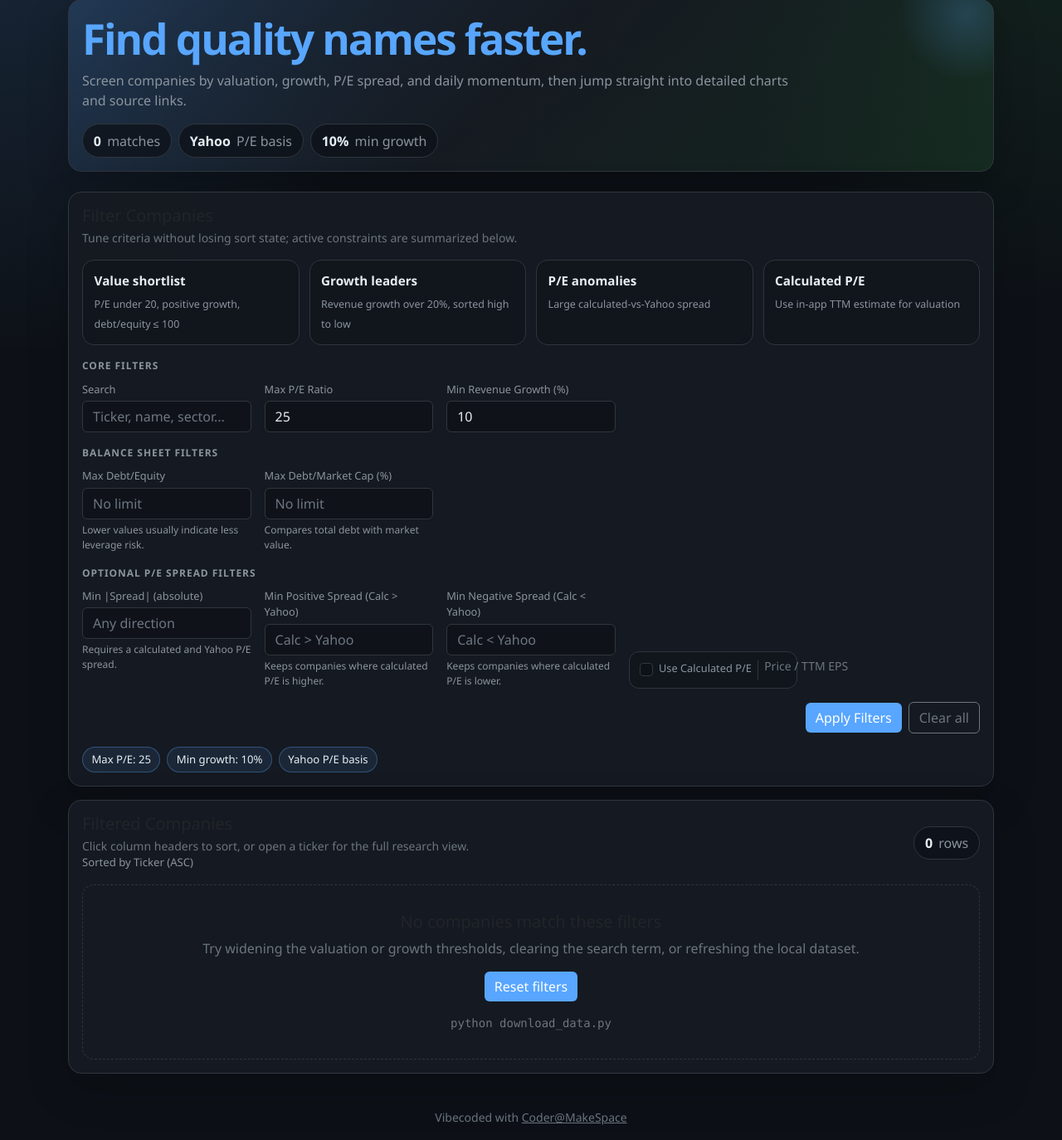
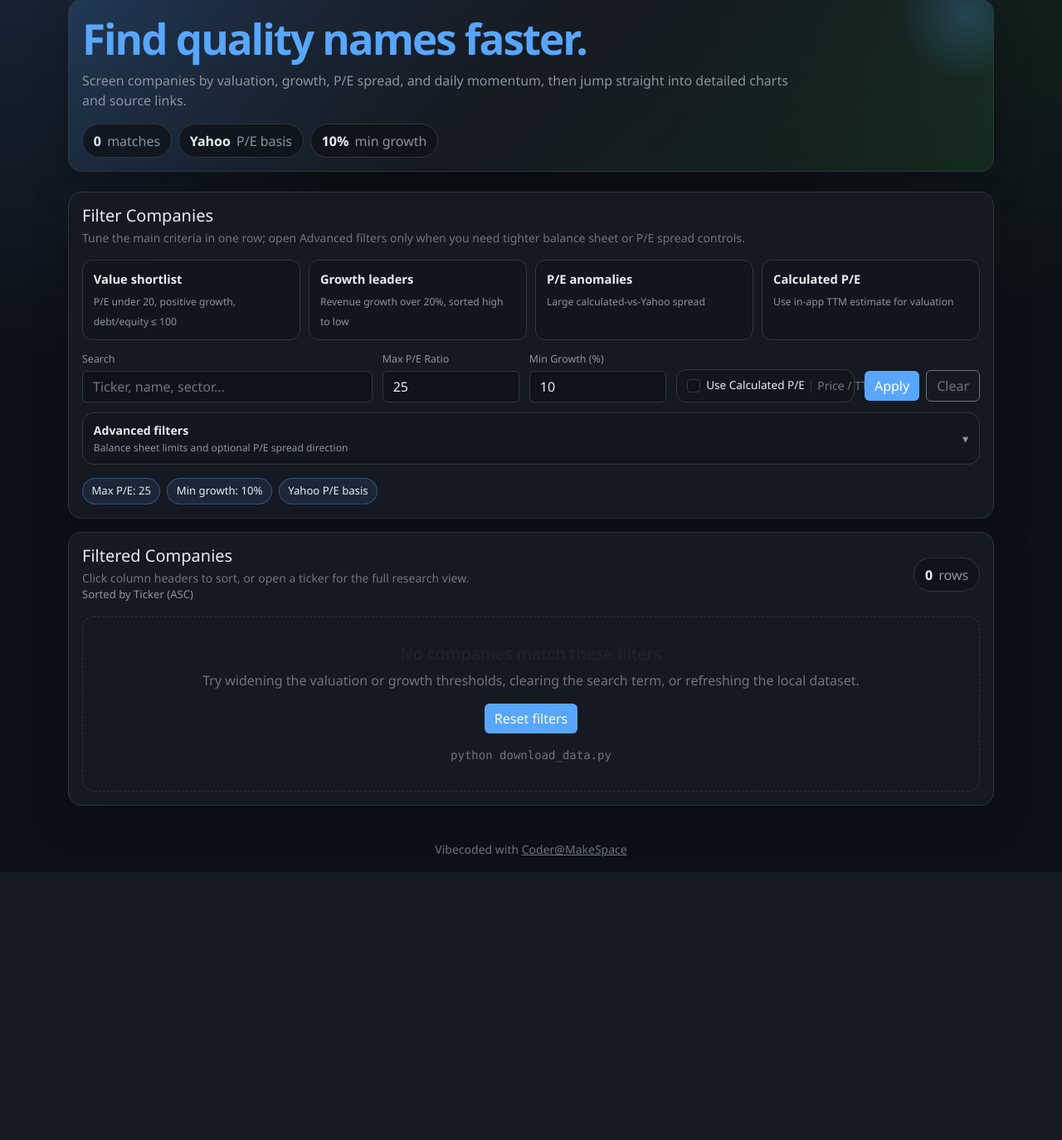
Before and after one commit to luisriverag/stockscreener, a Flask app: page / in a window 1280 px wide. Shown: the part 82-1456 px from the top of the page at 83% size. After the commit the page ends 1115 px from the top, so only its background shows below. Run offline with Flask 3, Linux system fonts and the light colour scheme; data that the repository does not hold is empty; some libraries are stand-ins or nearby versions.

Commit message:
template update

```diff
--- a/templates/index.html
+++ b/templates/index.html
@@ -147,20 +147,29 @@
             height: 60vh;
         }
 
-        .filter-form {
-            display: grid;
-            gap: 1rem;
-            grid-template-columns: repeat(auto-fit, minmax(180px, 1fr));
+        .card-title {
+            color: var(--text-primary);
         }
 
-        .filter-form .form-group {
+        .filter-card .card-body {
+            padding: 1rem;
+        }
+
+        .filter-form {
             display: flex;
             flex-direction: column;
+            gap: 0.75rem;
+        }
+
+        .form-group {
+            display: flex;
+            flex-direction: column;
+            min-width: 0;
         }
 
         .filter-form label {
-            font-size: 0.8rem;
             color: var(--text-secondary);
+            font-size: 0.78rem;
             margin-bottom: 0.25rem;
         }
 
@@ -185,18 +194,23 @@
             color: #6e7681;
         }
 
+        .core-filter-grid {
+            align-items: end;
+            display: grid;
+            gap: 0.75rem;
+            grid-template-columns: minmax(260px, 1.8fr) repeat(2, minmax(135px, 0.85fr)) minmax(215px, 1fr) auto;
+        }
+
         .compact-checkbox {
+            align-items: center;
             align-self: end;
             background: rgba(13, 17, 23, 0.38);
             border: 1px solid var(--border);
             border-radius: 12px;
-            display: inline-flex !important;
-            flex-direction: row !important;
+            display: inline-flex;
             gap: 0.45rem;
-            grid-column: span 1;
-            justify-content: flex-start;
             min-height: 2.4rem;
-            padding: 0.6rem 0.75rem;
+            padding: 0.55rem 0.75rem;
             width: 100%;
         }
 
@@ -208,6 +222,12 @@
             min-height: 0;
             padding-left: 0;
             white-space: nowrap;
+        }
+
+        .compact-checkbox .form-check-label {
+            color: var(--text-primary);
+            font-size: 0.85rem;
+            margin: 0;
         }
 
         .compact-checkbox .form-check-input {
@@ -228,10 +248,68 @@
         .filter-actions {
             align-items: center;
             display: flex;
-            flex-wrap: wrap;
+            flex-wrap: nowrap;
             gap: 0.5rem;
-            grid-column: 1 / -1;
             justify-content: flex-end;
+            min-height: 2.4rem;
+        }
+
+        .filter-actions .btn {
+            white-space: nowrap;
+        }
+
+        .advanced-filter-panel {
+            background: rgba(13, 17, 23, 0.30);
+            border: 1px solid var(--border);
+            border-radius: 14px;
+            overflow: hidden;
+        }
+
+        .advanced-filter-panel summary {
+            align-items: center;
+            cursor: pointer;
+            display: flex;
+            justify-content: space-between;
+            list-style: none;
+            padding: 0.65rem 0.8rem;
+            user-select: none;
+        }
+
+        .advanced-filter-panel summary::-webkit-details-marker {
+            display: none;
+        }
+
+        .advanced-filter-panel summary::after {
+            color: var(--text-secondary);
+            content: '▾';
+            font-size: 0.9rem;
+            margin-left: 1rem;
+            transition: transform 0.15s ease;
+        }
+
+        .advanced-filter-panel[open] summary::after {
+            transform: rotate(180deg);
+        }
+
+        .advanced-filter-panel summary strong {
+            color: var(--text-primary);
+            display: block;
+            font-size: 0.88rem;
+        }
+
+        .advanced-filter-panel summary span span {
+            color: var(--text-secondary);
+            display: block;
+            font-size: 0.76rem;
+            margin-top: 0.1rem;
+        }
+
+        .advanced-filter-grid {
+            border-top: 1px solid var(--border);
+            display: grid;
+            gap: 0.75rem;
+            grid-template-columns: repeat(auto-fit, minmax(205px, 1fr));
+            padding: 0.8rem;
         }
 
         .active-filter-bar {
@@ -252,23 +330,24 @@
 
         .filter-help {
             color: var(--text-secondary);
-            font-size: 0.75rem;
+            font-size: 0.73rem;
+            line-height: 1.35;
             margin-top: 0.25rem;
         }
 
         .quick-filter-grid {
             display: grid;
-            gap: 0.75rem;
-            grid-template-columns: repeat(auto-fit, minmax(170px, 1fr));
-            margin-bottom: 1rem;
+            gap: 0.65rem;
+            grid-template-columns: repeat(4, minmax(0, 1fr));
+            margin-bottom: 0.85rem;
         }
 
         .preset-card {
             background: rgba(13, 17, 23, 0.48);
             border: 1px solid var(--border);
-            border-radius: 14px;
+            border-radius: 12px;
             color: var(--text-primary);
-            padding: 0.85rem;
+            padding: 0.72rem 0.8rem;
             text-decoration: none;
             transition: border-color 0.15s ease, transform 0.15s ease, background 0.15s ease;
         }
@@ -282,23 +361,42 @@
 
         .preset-card strong {
             display: block;
-            font-size: 0.95rem;
-            margin-bottom: 0.2rem;
+            font-size: 0.92rem;
+            margin-bottom: 0.15rem;
         }
 
         .preset-card span {
             color: var(--text-secondary);
-            font-size: 0.78rem;
+            font-size: 0.76rem;
+            line-height: 1.35;
         }
 
-        .filter-section-label {
-            color: var(--text-secondary);
-            font-size: 0.75rem;
-            font-weight: 700;
+        @media (max-width: 1200px) {
+            .core-filter-grid,
+            .quick-filter-grid {
+                grid-template-columns: repeat(2, minmax(0, 1fr));
+            }
+
+            .search-control,
+            .filter-actions {
                 grid-column: 1 / -1;
-            letter-spacing: 0.08em;
-            margin-bottom: -0.4rem;
-            text-transform: uppercase;
+            }
+        }
+
+        @media (max-width: 720px) {
+            .core-filter-grid,
+            .quick-filter-grid,
+            .advanced-filter-grid {
+                grid-template-columns: 1fr;
+            }
+
+            .filter-actions {
+                justify-content: stretch;
+            }
+
+            .filter-actions .btn {
+                flex: 1 1 auto;
+            }
         }
 
         .results-meta {
@@ -391,12 +489,12 @@
             </div>
         </div>
 
-        <div class="card">
+        <div class="card filter-card">
             <div class="card-body">
                 <div class="d-flex flex-wrap align-items-center justify-content-between gap-2 mb-3">
                     <div>
                         <h5 class="card-title mb-1">Filter Companies</h5>
-                        <p class="text-secondary mb-0 small">Tune criteria without losing sort state; active constraints are summarized below.</p>
+                        <p class="text-secondary mb-0 small">Tune the main criteria in one row; open Advanced filters only when you need tighter balance sheet or P/E spread controls.</p>
                     </div>
                     {% if companies %}
                     <a href="/export/csv?{{ export_query }}" class="btn btn-sm btn-outline-info">
@@ -427,8 +525,9 @@
                 <form class="filter-form" method="GET" action="/">
                     <input type="hidden" name="sort_by" value="{{ sort_by }}">
                     <input type="hidden" name="order" value="{{ order }}">
-                    <div class="filter-section-label">Core filters</div>
-                    <div class="form-group">
+
+                    <div class="core-filter-grid">
+                        <div class="form-group search-control">
                             <label for="search">Search</label>
                             <input type="text" class="form-control" id="search" name="search"
                                    value="{{ search or '' }}" placeholder="Ticker, name, sector...">
@@ -439,11 +538,31 @@
                                    value="{{ max_pe }}" min="0" max="100" step="1">
                         </div>
                         <div class="form-group">
-                        <label for="min_growth">Min Revenue Growth (%)</label>
+                            <label for="min_growth">Min Growth (%)</label>
                             <input type="number" class="form-control" id="min_growth" name="min_growth"
                                    value="{{ min_growth }}" min="-100" max="100" step="1">
                         </div>
-                    <div class="filter-section-label">Balance sheet filters</div>
+                        <div class="compact-checkbox">
+                            <div class="form-check">
+                                <input class="form-check-input" type="checkbox" id="use_calc_pe" name="use_calc_pe" value="true" {% if use_calc_pe %}checked{% endif %}>
+                                <label class="form-check-label" for="use_calc_pe">Use Calculated P/E</label>
+                            </div>
+                            <small class="text-secondary">Price / TTM EPS</small>
+                        </div>
+                        <div class="filter-actions">
+                            <button type="submit" class="btn btn-accent">Apply</button>
+                            <a href="{{ preset_urls['reset'] }}" class="btn btn-outline-secondary">Clear</a>
+                        </div>
+                    </div>
+
+                    <details class="advanced-filter-panel" {% if max_debt_to_equity is not none or max_debt_to_market_cap_pct is not none or min_pe_spread_abs is not none or min_pe_spread_pos is not none or min_pe_spread_neg is not none %}open{% endif %}>
+                        <summary>
+                            <span>
+                                <strong>Advanced filters</strong>
+                                <span>Balance sheet limits and optional P/E spread direction</span>
+                            </span>
+                        </summary>
+                        <div class="advanced-filter-grid">
                             <div class="form-group">
                                 <label for="max_debt_to_equity">Max Debt/Equity</label>
                                 <input type="number" class="form-control" id="max_debt_to_equity" name="max_debt_to_equity"
@@ -456,43 +575,35 @@
                                        value="{{ max_debt_to_market_cap_pct if max_debt_to_market_cap_pct is not none else '' }}" min="0" max="1000" step="1" placeholder="No limit">
                                 <span class="filter-help">Compares total debt with market value.</span>
                             </div>
-                    <div class="filter-section-label">Optional P/E spread filters</div>
                             <div class="form-group">
-                        <label for="min_pe_spread_abs">Min |Spread| (absolute)</label>
+                                <label for="min_pe_spread_abs">Min |Spread|</label>
                                 <input type="number" class="form-control" id="min_pe_spread_abs" name="min_pe_spread_abs"
                                        value="{{ min_pe_spread_abs if min_pe_spread_abs is not none else '' }}" min="0" max="1000" step="0.5" placeholder="Any direction">
-                        <span class="filter-help">Requires a calculated and Yahoo P/E spread.</span>
+                                <span class="filter-help">Requires calculated and Yahoo P/E values.</span>
                             </div>
                             <div class="form-group">
-                        <label for="min_pe_spread_pos">Min Positive Spread (Calc &gt; Yahoo)</label>
+                                <label for="min_pe_spread_pos">Min Positive Spread</label>
                                 <input type="number" class="form-control" id="min_pe_spread_pos" name="min_pe_spread_pos"
                                        value="{{ min_pe_spread_pos if min_pe_spread_pos is not none else '' }}" min="0" max="1000" step="0.5" placeholder="Calc > Yahoo">
                                 <span class="filter-help">Keeps companies where calculated P/E is higher.</span>
                             </div>
                             <div class="form-group">
-                        <label for="min_pe_spread_neg">Min Negative Spread (Calc &lt; Yahoo)</label>
+                                <label for="min_pe_spread_neg">Min Negative Spread</label>
                                 <input type="number" class="form-control" id="min_pe_spread_neg" name="min_pe_spread_neg"
                                        value="{{ min_pe_spread_neg if min_pe_spread_neg is not none else '' }}" min="0" max="1000" step="0.5" placeholder="Calc < Yahoo">
                                 <span class="filter-help">Keeps companies where calculated P/E is lower.</span>
                             </div>
-                    <div class="form-group compact-checkbox">
-                        <div class="form-check">
-                            <input class="form-check-input" type="checkbox" id="use_calc_pe" name="use_calc_pe" value="true" {% if use_calc_pe %}checked{% endif %}>
-                            <label class="form-check-label" for="use_calc_pe">Use Calculated P/E</label>
                         </div>
-                        <small class="text-secondary">Price / TTM EPS</small>
-                    </div>
-                    <div class="filter-actions">
-                        <button type="submit" class="btn btn-accent">Apply Filters</button>
-                        <a href="{{ preset_urls['reset'] }}" class="btn btn-outline-secondary">Clear all</a>
-                    </div>
+                    </details>
                 </form>
 
+                {% if active_filters %}
                 <div class="active-filter-bar mt-3" aria-label="Active filters">
                     {% for filter_label in active_filters %}
                     <span class="filter-chip">{{ filter_label }}</span>
                     {% endfor %}
                 </div>
+                {% endif %}
             </div>
         </div>
 
```
Lines whose indentation alone changed are shown as unchanged.
